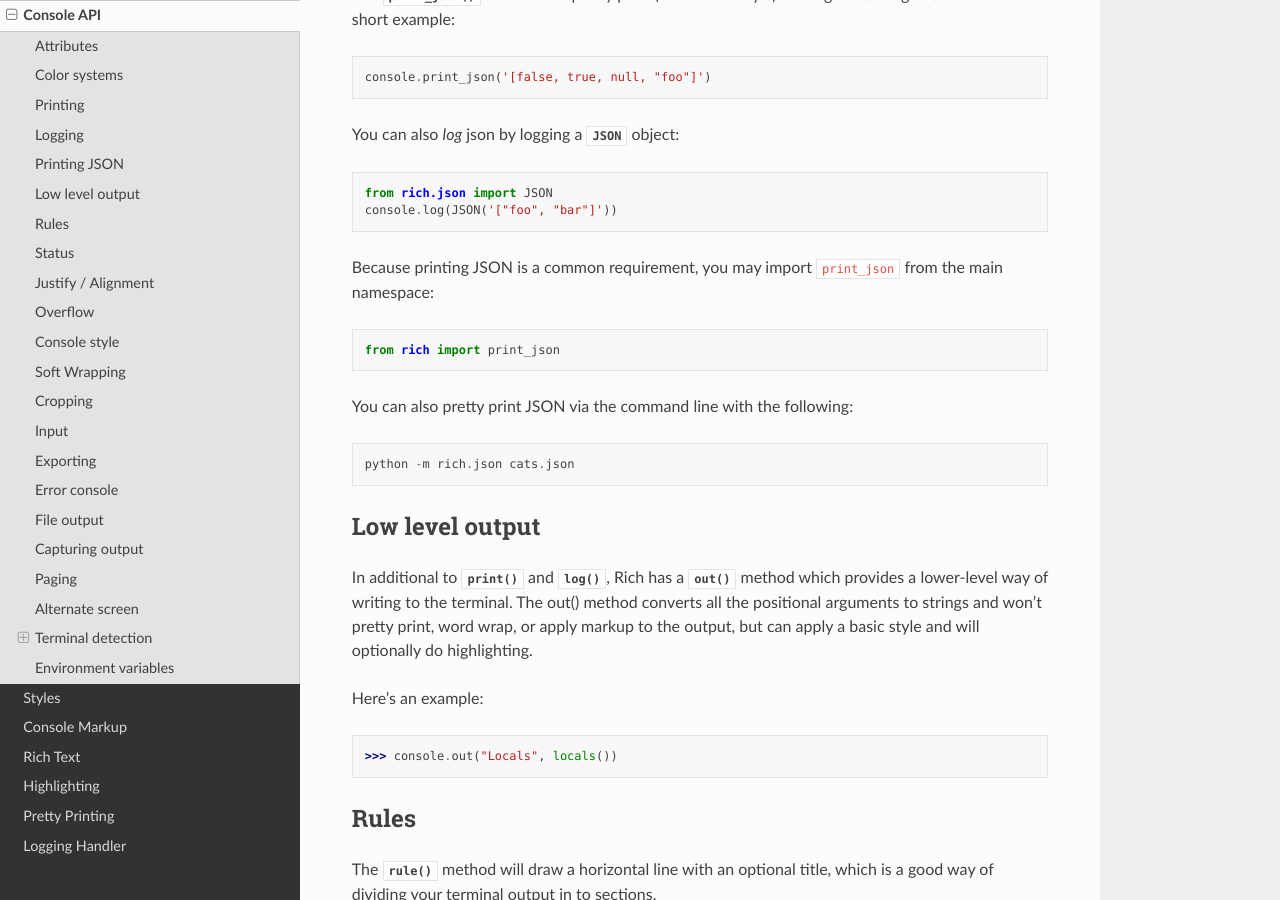
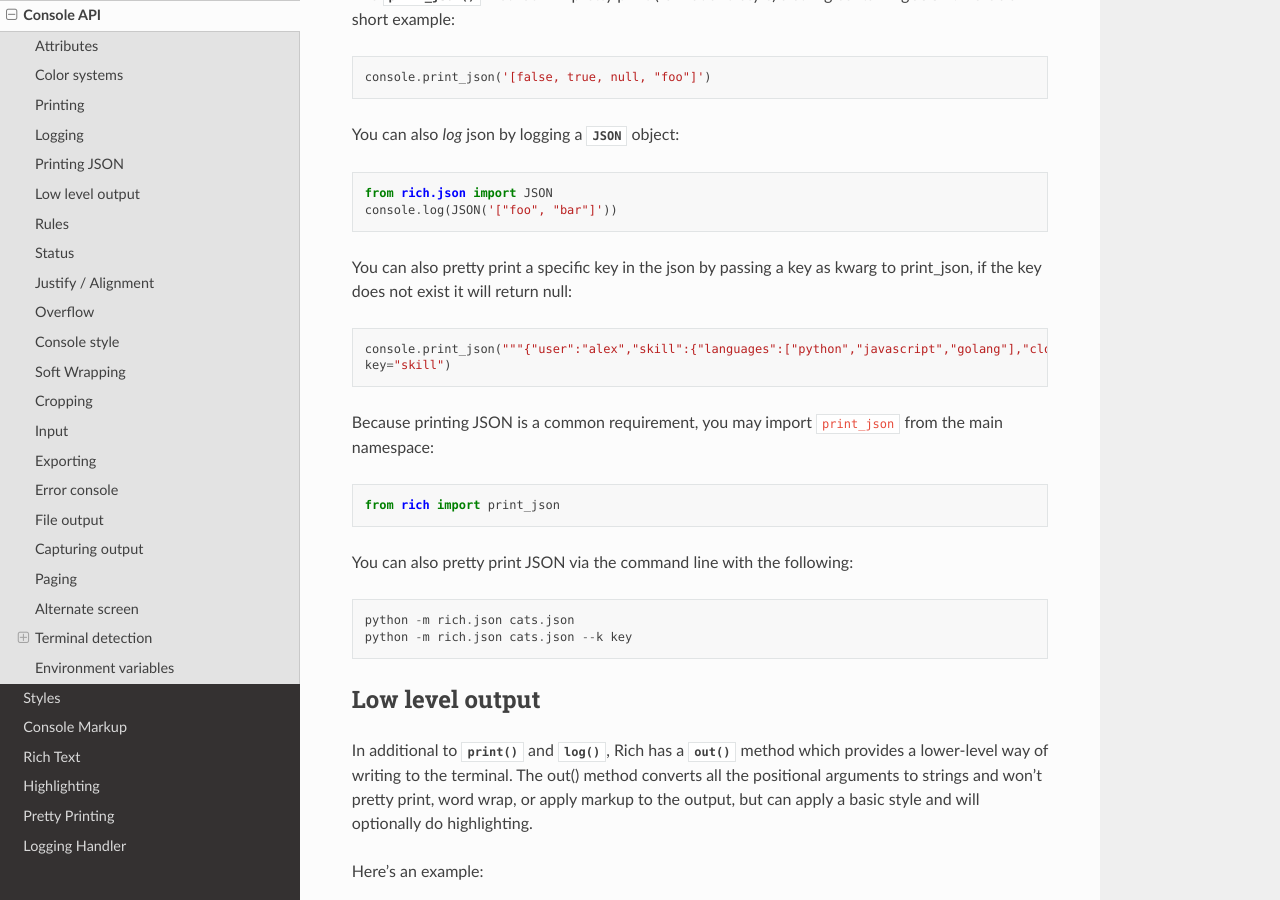
Before and after one commit to Textualize/rich, a Sphinx documentation site: the page built from docs/source/console.rst, in a window 1280 px wide and 900 px high, scrolled down 2099 px. Built offline with Sphinx 7.4.7 and the Read the Docs theme 2.0.0, drawn with Linux system fonts in a browser that asks for light colours.

Commit message:
added docs for optional key support

```diff
--- a/docs/source/console.rst
+++ b/docs/source/console.rst
@@ -82,6 +82,11 @@
     from rich.json import JSON
     console.log(JSON('["foo", "bar"]'))
 
+You can also pretty print a specific key in the json by passing a key as kwarg to print_json, if the key does not exist it will return null::
+
+    console.print_json("""{"user":"alex","skill":{"languages":["python","javascript","golang"],"cloud":["google cloud","aws"]}}""",
+    key="skill")
+
 Because printing JSON is a common requirement, you may import ``print_json`` from the main namespace::
 
     from rich import print_json
@@ -89,6 +94,7 @@
 You can also pretty print JSON via the command line with the following::
 
     python -m rich.json cats.json
+    python -m rich.json cats.json --k key
 
 
 Low level output
```
